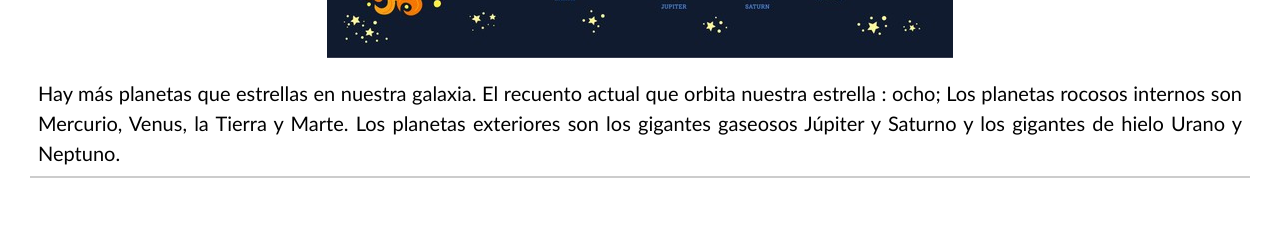
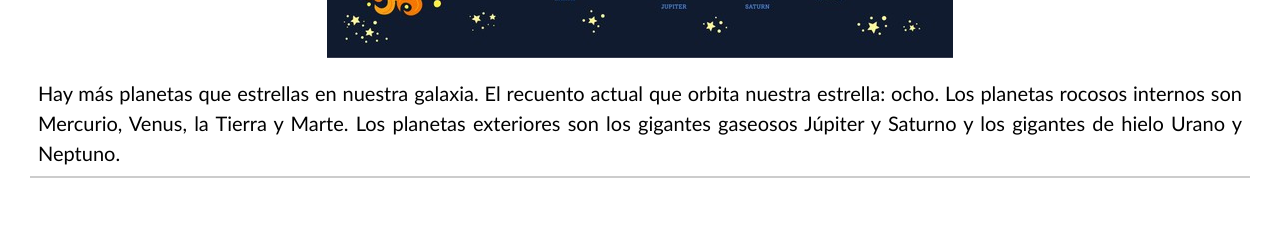
Before and after one commit to fradnand/Maravillas_del_universo, a website: page pages/planetas.html in a window 1280 px wide. Shown: the part 1088-1316 px from the top of the page. Drawn offline with nearby package versions, Linux system fonts and the light colour scheme.

Commit message:
actualizacion pages

```diff
--- a/pages/planetas.html
+++ b/pages/planetas.html
@@ -114,7 +114,7 @@
 			<div class="imagenplanet"><img src="..\Imagenes\planetasenfila.jpg" alt=""></div>
 
 			<p>
-				Hay más planetas que estrellas en nuestra galaxia. El recuento actual que orbita nuestra estrella : ocho; Los
+				Hay más planetas que estrellas en nuestra galaxia. El recuento actual que orbita nuestra estrella: ocho. Los
 				planetas rocosos internos son Mercurio, Venus, la Tierra y Marte. Los planetas exteriores son los gigantes
 				gaseosos Júpiter y Saturno y los gigantes de hielo Urano y Neptuno.
 			</p>
```
